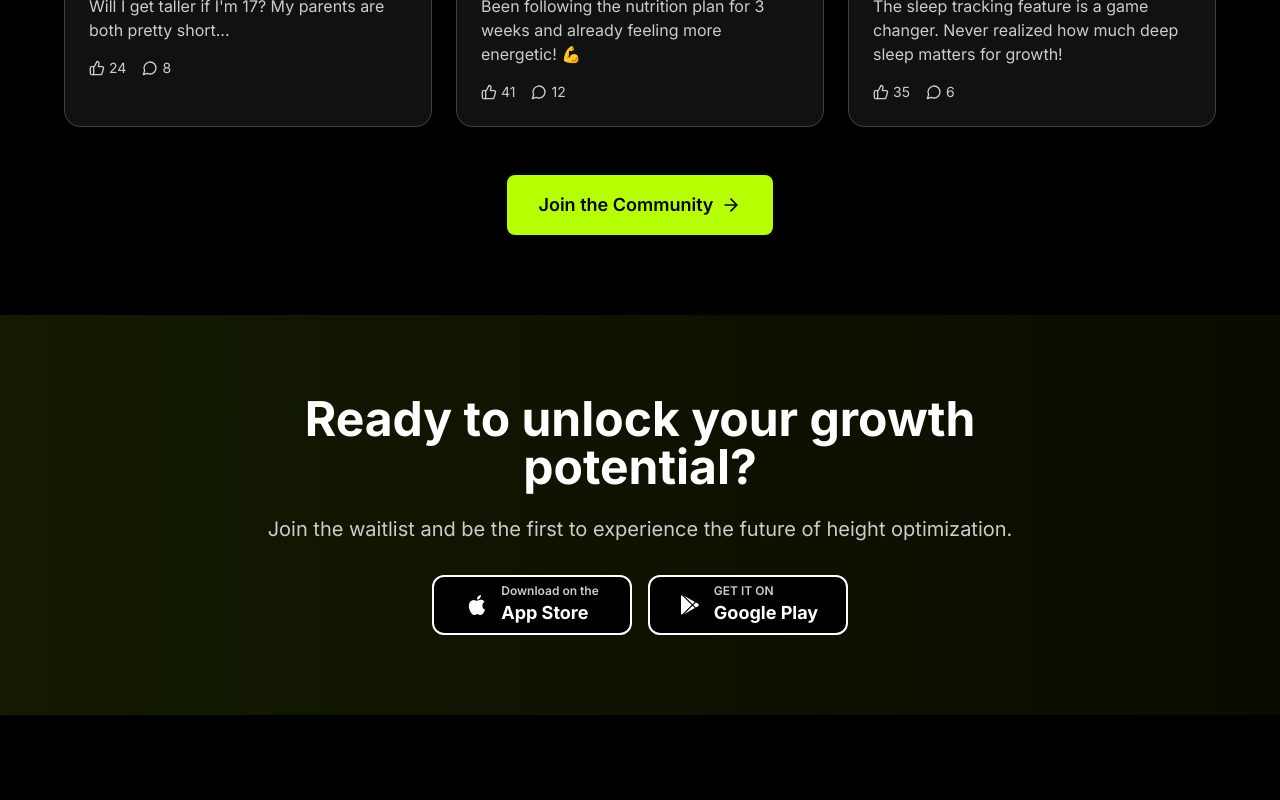
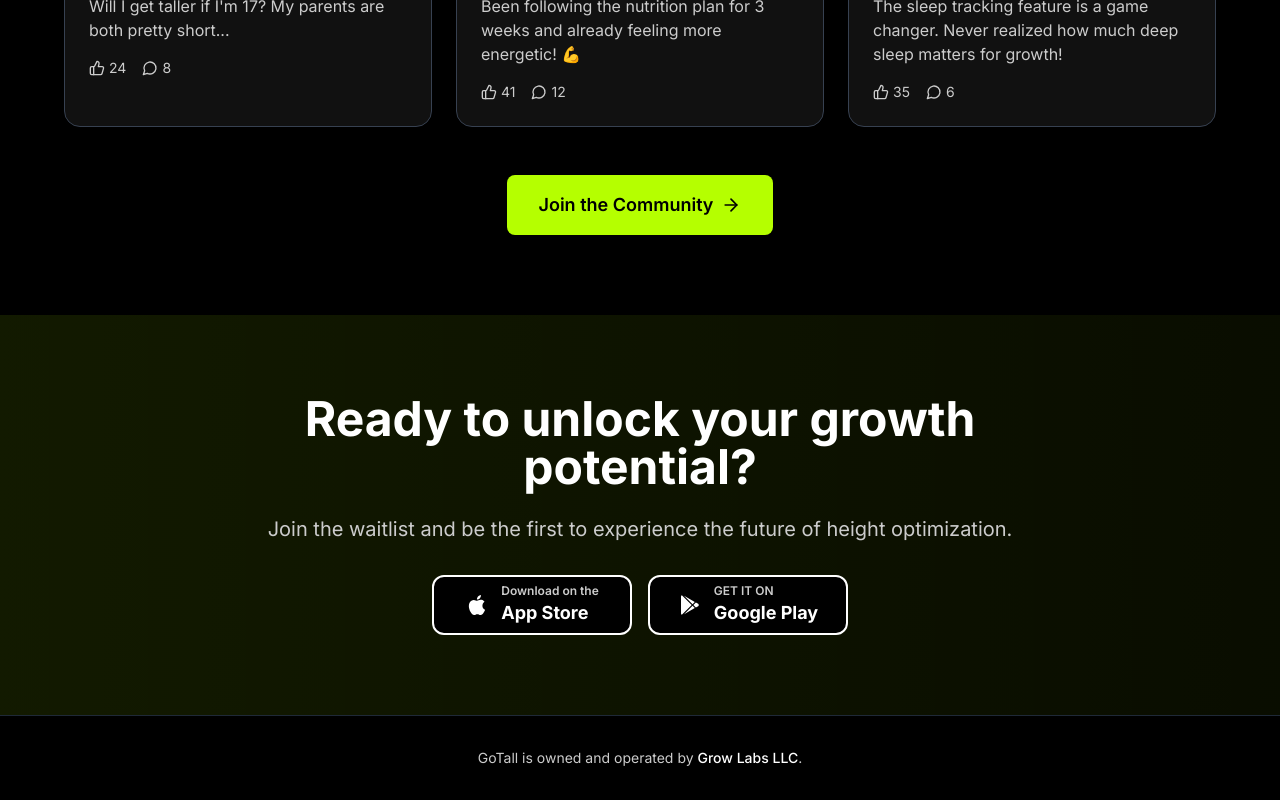
Before and after one commit to dannykonov/GoTall-Landing, a Next.js app: page / in a window 1280 px wide. Shown: the part 3917-4717 px from the top of the page. Before the commit the page ends 4632 px from the top, so only its background shows below. Built offline with nearby package versions, Linux system fonts and the light colour scheme; no server answers.

Commit message:
Add global ownership footer site-wide (GoTall owned by Grow Labs LLC)

```diff
--- a/src/app/layout.tsx
+++ b/src/app/layout.tsx
@@ -18,6 +18,13 @@ export default function RootLayout({
     <html lang="en" suppressHydrationWarning>
       <body className="antialiased">
         {children}
+        <footer className="px-4 sm:px-6 lg:px-12 py-8 border-t border-gray-800 bg-black">
+          <div className="max-w-6xl mx-auto text-center">
+            <p className="text-xs sm:text-sm text-primary-gray">
+              GoTall is owned and operated by <span className="text-white font-medium">Grow Labs LLC</span>.
+            </p>
+          </div>
+        </footer>
       </body>
     </html>
   );
```
